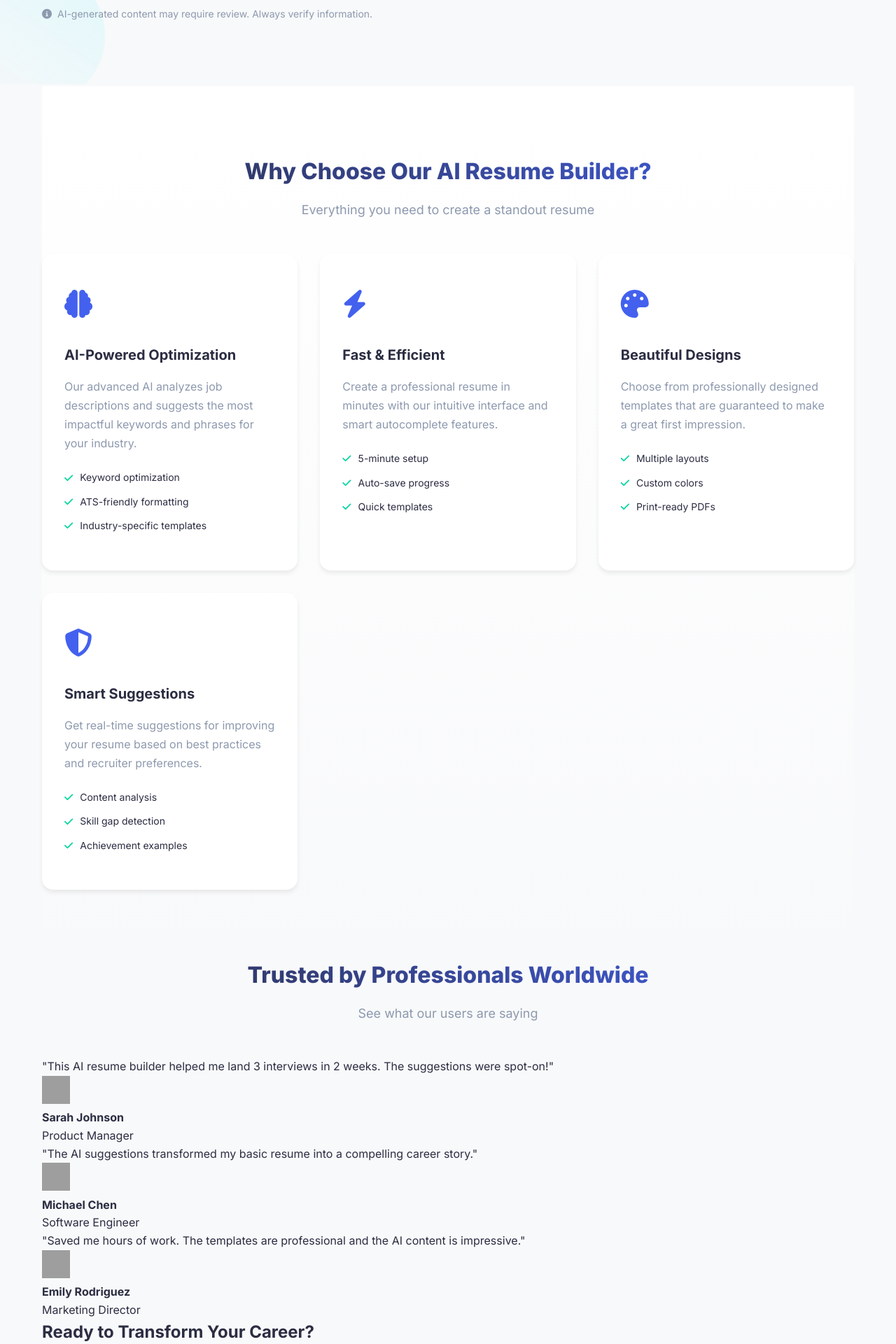
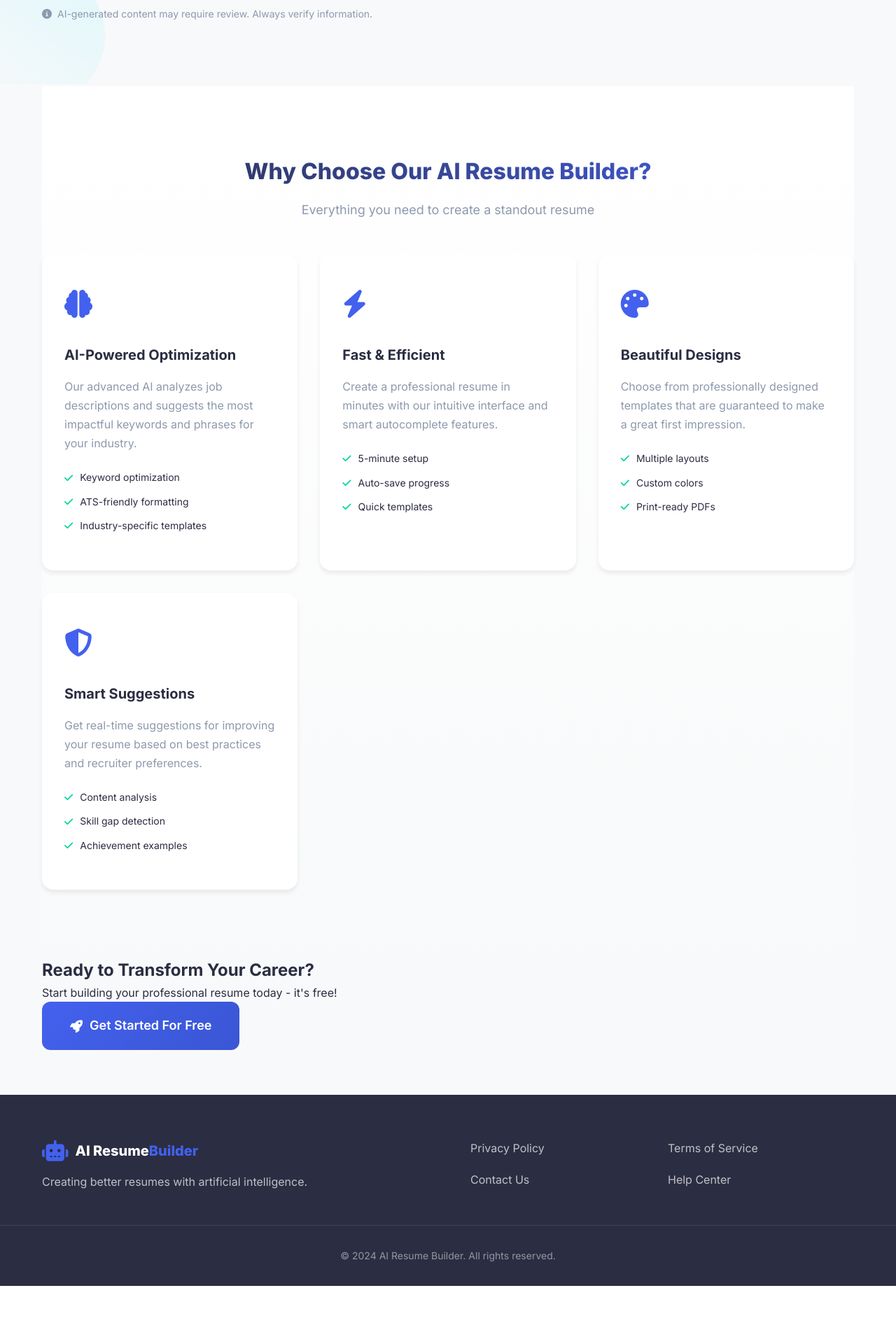
Before and after one commit to tahereducation01/AI-Resume-Creator, a Flask app: page / in a window 1280 px wide. Shown: the part 680-2600 px from the top of the page at 70% size. After the commit the page ends 2517 px from the top, so only its background shows below. Run offline with Flask 3, Linux system fonts and the light colour scheme; grey boxes are pictures that could not be loaded.

Commit message:
Update templates UI

```diff
--- a/templates/index.html
+++ b/templates/index.html
@@ -97,7 +97,7 @@
                             <i class="fas fa-user"></i>
                         </div>
                         <div class="preview-info">
-                            <h4>John Doe</h4>
+                            <h4>Taher Bohra</h4>
                             <p>Senior Software Engineer</p>
                         </div>
                     </div>
@@ -108,7 +108,7 @@
                         </div>
                         <div class="preview-section">
                             <h5><i class="fas fa-graduation-cap"></i> Education</h5>
-                            <p>MIT • Stanford • Harvard</p>
+                            <p>MIT • JK • St.Paul's</p>
                         </div>
                     </div>
                 </div>
@@ -173,52 +173,6 @@
                         <li><i class="fas fa-check"></i> Skill gap detection</li>
                         <li><i class="fas fa-check"></i> Achievement examples</li>
                     </ul>
-                </div>
-            </div>
-        </section>
-
-        <!-- Testimonials -->
-        <section class="testimonials-section">
-            <div class="section-header">
-                <h2>Trusted by Professionals Worldwide</h2>
-                <p>See what our users are saying</p>
-            </div>
-            <div class="testimonials-grid">
-                <div class="testimonial-card">
-                    <div class="testimonial-content">
-                        <p>"This AI resume builder helped me land 3 interviews in 2 weeks. The suggestions were spot-on!"</p>
-                    </div>
-                    <div class="testimonial-author">
-                        <img src="https://i.pravatar.cc/40?img=1" alt="Sarah Johnson">
-                        <div>
-                            <h4>Sarah Johnson</h4>
-                            <p>Product Manager</p>
-                        </div>
-                    </div>
-                </div>
-                <div class="testimonial-card">
-                    <div class="testimonial-content">
-                        <p>"The AI suggestions transformed my basic resume into a compelling career story."</p>
-                    </div>
-                    <div class="testimonial-author">
-                        <img src="https://i.pravatar.cc/40?img=2" alt="Michael Chen">
-                        <div>
-                            <h4>Michael Chen</h4>
-                            <p>Software Engineer</p>
-                        </div>
-                    </div>
-                </div>
-                <div class="testimonial-card">
-                    <div class="testimonial-content">
-                        <p>"Saved me hours of work. The templates are professional and the AI content is impressive."</p>
-                    </div>
-                    <div class="testimonial-author">
-                        <img src="https://i.pravatar.cc/40?img=3" alt="Emily Rodriguez">
-                        <div>
-                            <h4>Emily Rodriguez</h4>
-                            <p>Marketing Director</p>
-                        </div>
-                    </div>
                 </div>
             </div>
         </section>
--- a/templates/openAI.html
+++ b/templates/openAI.html
@@ -298,7 +298,7 @@ Junior Developer - Microsoft (2021-2023)
         </form>
 
         <!-- AI Tips Sidebar -->
-        <div class="ai-tips-sidebar">
+        <!-- <div class="ai-tips-sidebar">
             <div class="tips-header">
                 <i class="fas fa-robot"></i>
                 <h4>AI Tips & Suggestions</h4>
@@ -325,7 +325,7 @@ Junior Developer - Microsoft (2021-2023)
                     <p>Include both technical and soft skills. Prioritize those mentioned in job descriptions.</p>
                 </div>
             </div>
-        </div>
+        </div> -->
     </main>
 
     <!-- Success Modal -->
```
